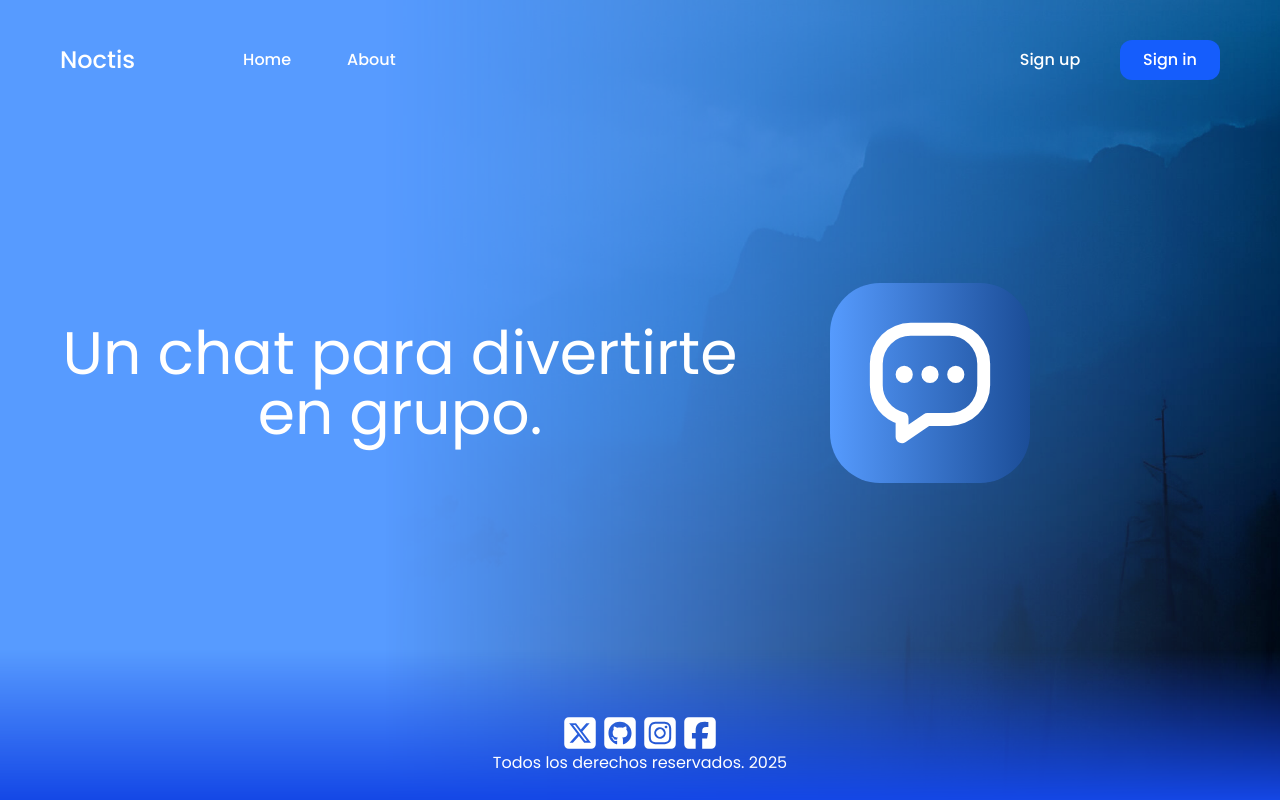
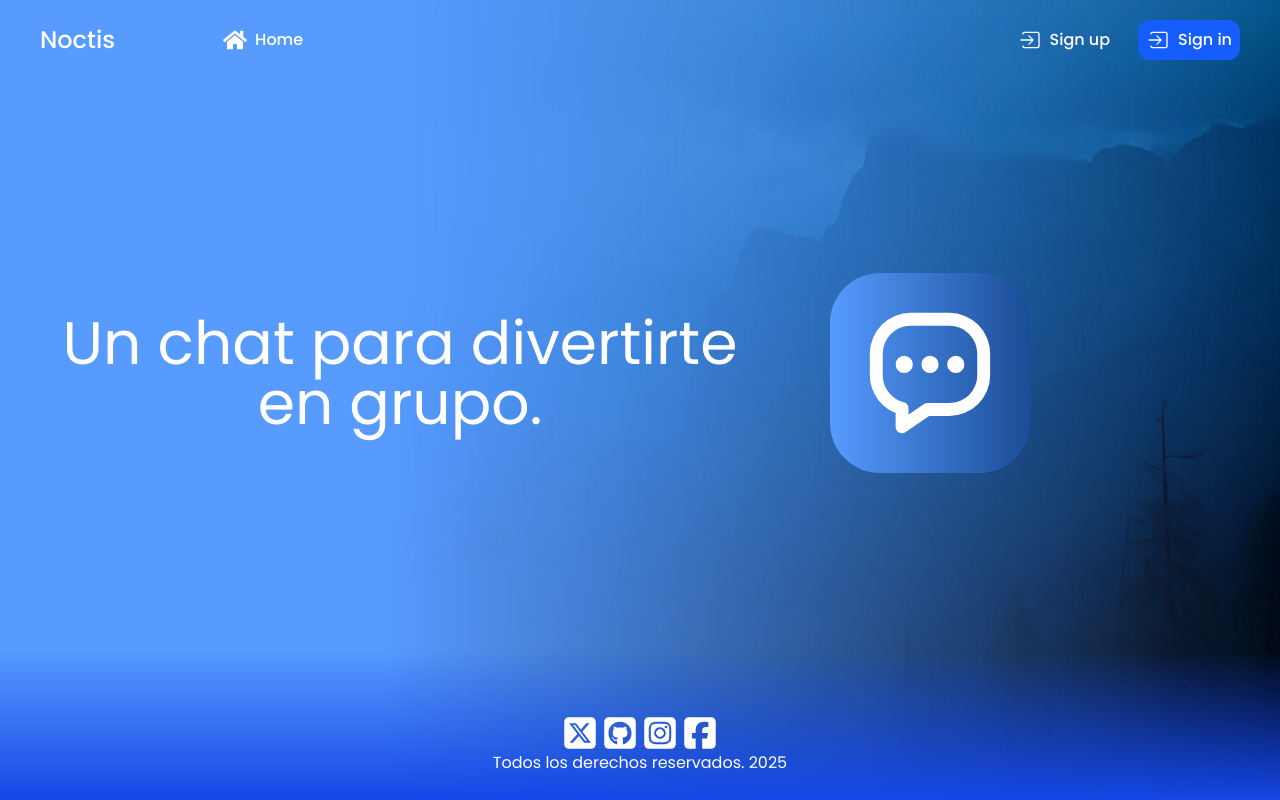
Before and after one commit to Autisogino-Organization/Vibely, a React (Vite) app: page / in a window 1280 px wide. Built offline with nearby package versions, Linux system fonts and the light colour scheme; what @midudev/tailwind-animations would draw is missing.

Commit message:
Enhance Header component with icons and improve layout for better accessibility

```diff
--- a/src/components/header.jsx
+++ b/src/components/header.jsx
@@ -1,9 +1,11 @@
 import "../styles/global.css";
+import { IoIosLogIn } from "react-icons/io";
+import { FaHome } from "react-icons/fa";
 
 function Header() {
   return (
     <>
-      <header className="hidden w-screen md:flex flex-col items-center text-center justify-start pl-15 pt-10 pr-15 text-white md:flex-row gap-5 md:items-center">
+      <header className="hidden w-screen md:flex flex-col items-center text-center justify-start pl-10 pt-5 pr-10 text-white md:flex-row gap-5 md:items-center">
         <div className="flex items-center justify-center md:mr-20">
           <h1 className="text-2xl text-star-white font-medium text-center">
             Noctis
@@ -12,29 +14,26 @@ function Header() {
 
         <a
           href="/"
-          className="md:mr-5 text-star-white font-medium cursor-pointer p-2 rounded transition-all duration-200 transform hover:scale-110 hover:bg-blue-400 hover:shadow-lg"
-        >
+          className="flex flex-row gap-2 md:mr-5 text-star-white font-medium cursor-pointer p-2 rounded transition-all duration-200 transform hover:scale-110 hover:bg-blue-400 hover:shadow-lg"
+        > <FaHome className="text-2xl text-white" />
           Home
         </a>
-        <a
-          href="/about"
-          className="md:mr-auto text-star-white font-medium cursor-pointer p-2 rounded transition-all duration-200 transform hover:scale-110 hover:bg-blue-400 hover:shadow-lg"
-        >
-          About
-        </a>
 
+        <div className="flex flex-row gap-5 ml-auto">
         <a
           href="/register"
-          className="text-star-white font-medium bg-[] p-2 rounded-xl w-25 text-center cursor-pointer transition-all duration-200 transform hover:scale-110 hover:bg-blue-400 hover:shadow-lg"
-        >
+          className="flex flex-row gap-2 text-star-white font-medium p-2 rounded-xl w-fit text-center cursor-pointer transition-all duration-200 transform hover:scale-110 hover:bg-blue-400 hover:shadow-lg"
+        > <IoIosLogIn className="text-2xl text-white" />
           Sign up
         </a>
         <a
           href="/login"
-          className="text-star-white font-medium bg-blue-600 p-2 rounded-xl w-25 text-center cursor-pointer transition-all duration-200 transform hover:scale-110 hover:bg-blue-500 hover:shadow-lg"
-        >
+          className="flex flex-row gap-2  text-star-white font-medium bg-blue-600 p-2 rounded-xl w-fit text-center cursor-pointer transition-all duration-200 transform hover:scale-110 hover:bg-blue-500 hover:shadow-lg"
+        > <IoIosLogIn className="text-2xl text-white" />
           Sign in
         </a>
+        </div>
+
       </header>
     </>
   );
```
